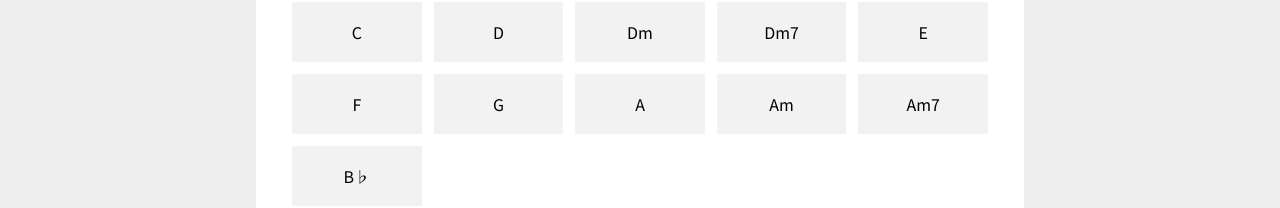
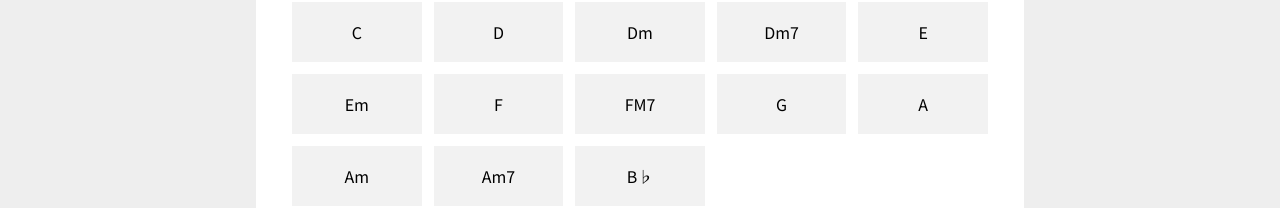
Before and after one commit to flamecommit/shinyongjun-nextjs, a Next.js app: page /chord in a window 1280 px wide. Shown: the part 229-437 px from the top of the page. Built offline with nearby package versions, Linux system fonts and the light colour scheme.

Commit message:
feat : 너를 보내고 완료

```diff
--- a/src/components/chord/Chart.tsx
+++ b/src/components/chord/Chart.tsx
@@ -6,7 +6,7 @@ import { FiChevronLeft } from '@react-icons/all-files/fi/FiChevronLeft';
 import { FiChevronRight } from '@react-icons/all-files/fi/FiChevronRight';
 import { GrClose } from '@react-icons/all-files/gr/GrClose';
 import { GrRadial } from '@react-icons/all-files/gr/GrRadial';
-import { ChordType, chordList } from '@/constants/chord';
+import { scaleArray, chordList } from '@/constants/chord';
 import { device } from '@/styles/mixin';
 
 interface Props {
@@ -68,7 +68,7 @@ function ChordChart({ chordName, closeChord }: Props) {
   return (
     <StyledChordChart onClick={clickBackground}>
       <div className="chord-layer">
-        <div className="name">{chordName}</div>
+        <div className="chord-name">{chordName}</div>
         <div
           className="chart-area"
           onTouchStart={actionTouchStart}
@@ -121,6 +121,15 @@ function ChordChart({ chordName, closeChord }: Props) {
                         </div>
                       );
                     })}
+                    <div className="pitch">
+                      {chart.map((position, j) => {
+                        return (
+                          <div key={j} className="name">
+                            {position < 0 ? 'X' : scaleArray[j][position]}
+                          </div>
+                        );
+                      })}
+                    </div>
                   </div>
                 )}
               </Fragment>
@@ -165,9 +174,9 @@ const StyledChordChart = styled.div`
   .chord-layer {
     background-color: #fff;
     max-width: 100%;
-    width: 400px;
-    padding: 20px 20px 50px 50px;
-    .name {
+    width: 440px;
+    padding: 20px 60px 50px;
+    .chord-name {
       margin-bottom: 20px;
       font-weight: 700;
       font-size: 24px;
@@ -227,6 +236,21 @@ const StyledChordChart = styled.div`
             }
           }
         }
+        .pitch {
+          position: absolute;
+          top: 0;
+          right: -32px;
+          bottom: 0;
+          display: grid;
+          width: 20px;
+          row-gap: 20px;
+          > div {
+            height: 1px;
+            font-size: 14px;
+            line-height: 100%;
+            margin-top: -7px;
+          }
+        }
       }
     }
     .chart-navigation {
@@ -243,7 +267,7 @@ const StyledChordChart = styled.div`
   }
   @media ${device.mobile} {
     .chord-layer {
-      .name {
+      .chord-name {
         // font-size: 20px;
       }
     }
--- a/src/components/score/Phrase.tsx
+++ b/src/components/score/Phrase.tsx
@@ -80,6 +80,7 @@ const StyledScorePhrase = styled.div`
     justify-content: flex-end;
     /* flex-basis: 1em; */
     width: 1em;
+    text-align: center;
     .chord {
       height: 1.5em;
       white-space: nowrap;
--- a/src/components/score/Viewer.tsx
+++ b/src/components/score/Viewer.tsx
@@ -112,6 +112,9 @@ const StyledScoreViewer = styled.div`
       .score-categories {
         gap: 8px;
       }
+      .score-meta {
+        font-size: 12px;
+      }
     }
     .score-content {
       font-size: 14px;
--- a/src/constants/chord.ts
+++ b/src/constants/chord.ts
@@ -31,8 +31,16 @@ export const chordList: ChordType[] = [
     chart: [[0, 0, 1, 2, 2, 0]],
   },
   {
+    name: 'Em',
+    chart: [[0, 0, 0, 2, 2, 0]],
+  },
+  {
     name: 'F',
     chart: [[1, 1, 2, 3, 3, 1]],
+  },
+  {
+    name: 'FM7',
+    chart: [[0, 1, 2, 3, -1, -1]],
   },
   {
     name: 'G',
@@ -67,3 +75,96 @@ export const chordList: ChordType[] = [
     chart: [[1, 2, 2, 2, 1, 1]],
   },
 ];
+
+export const scaleArray = [
+  [
+    'E',
+    'F',
+    'F♯/G♭',
+    'G',
+    'G♯',
+    'A',
+    'A♯/B♭',
+    'B',
+    'C',
+    'C♯/D♭',
+    'D',
+    'D♯/E♭',
+    'E',
+  ],
+  [
+    'B',
+    'C',
+    'C♯/D♭',
+    'D',
+    'D♯/E♭',
+    'E',
+    'F',
+    'F♯/G♭',
+    'G',
+    'G♯',
+    'A',
+    'A♯/B♭',
+    'B',
+  ],
+  [
+    'G',
+    'G♯',
+    'A',
+    'A♯/B♭',
+    'B',
+    'C',
+    'C♯/D♭',
+    'D',
+    'D♯/E♭',
+    'E',
+    'F',
+    'F♯/G♭',
+    'G',
+  ],
+  [
+    'D',
+    'D♯/E♭',
+    'E',
+    'F',
+    'F♯/G♭',
+    'G',
+    'G♯',
+    'A',
+    'A♯/B♭',
+    'B',
+    'C',
+    'C♯/D♭',
+    'D',
+  ],
+  [
+    'A',
+    'A♯/B♭',
+    'B',
+    'C',
+    'C♯/D♭',
+    'D',
+    'D♯/E♭',
+    'E',
+    'F',
+    'F♯/G♭',
+    'G',
+    'G♯',
+    'A',
+  ],
+  [
+    'E',
+    'F',
+    'F♯/G♭',
+    'G',
+    'G♯',
+    'A',
+    'A♯/B♭',
+    'B',
+    'C',
+    'C♯/D♭',
+    'D',
+    'D♯/E♭',
+    'E',
+  ],
+];
```
Also changed, not shown: contents/score/1/index.mdx (+167 -0 lines).
